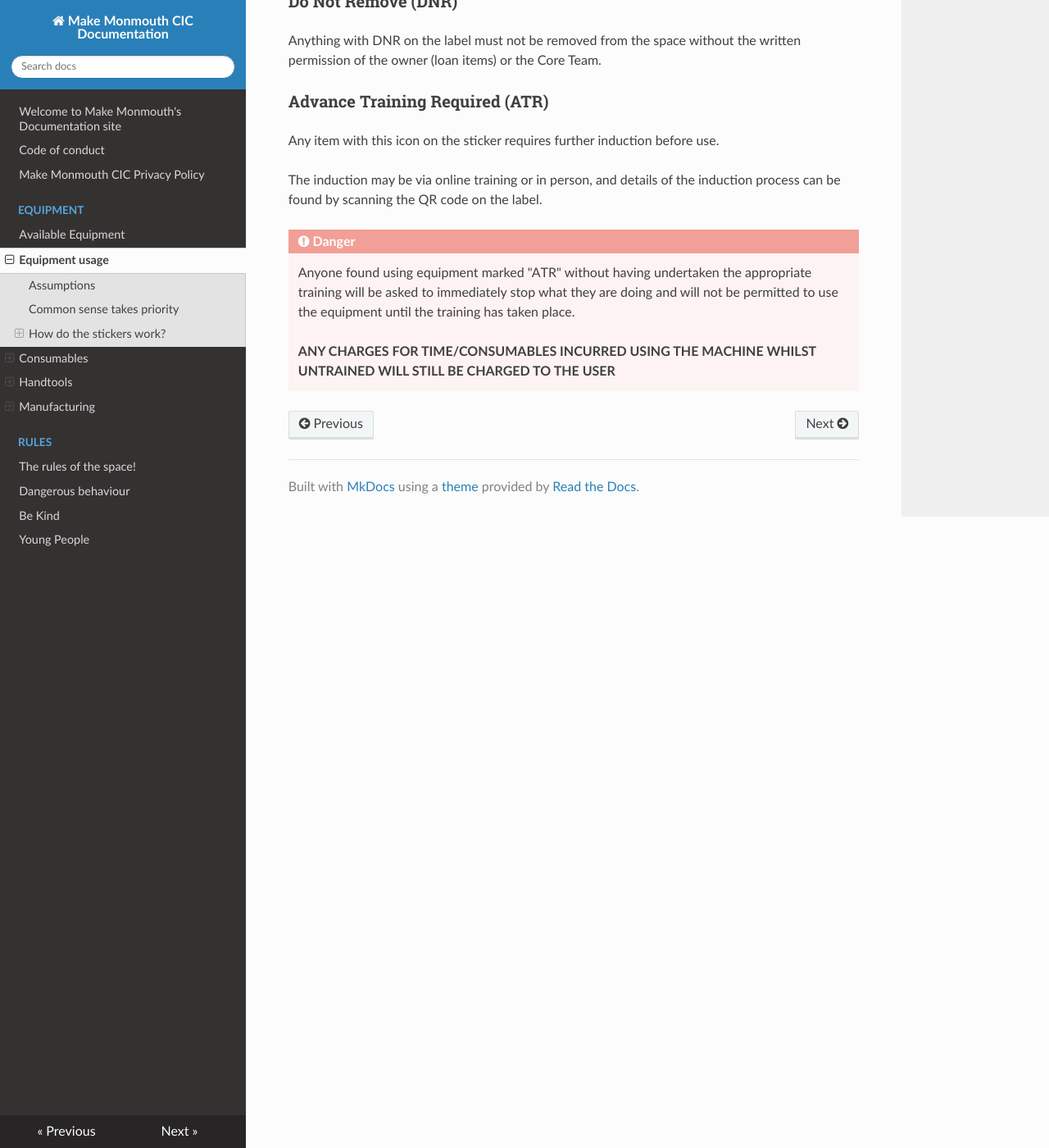
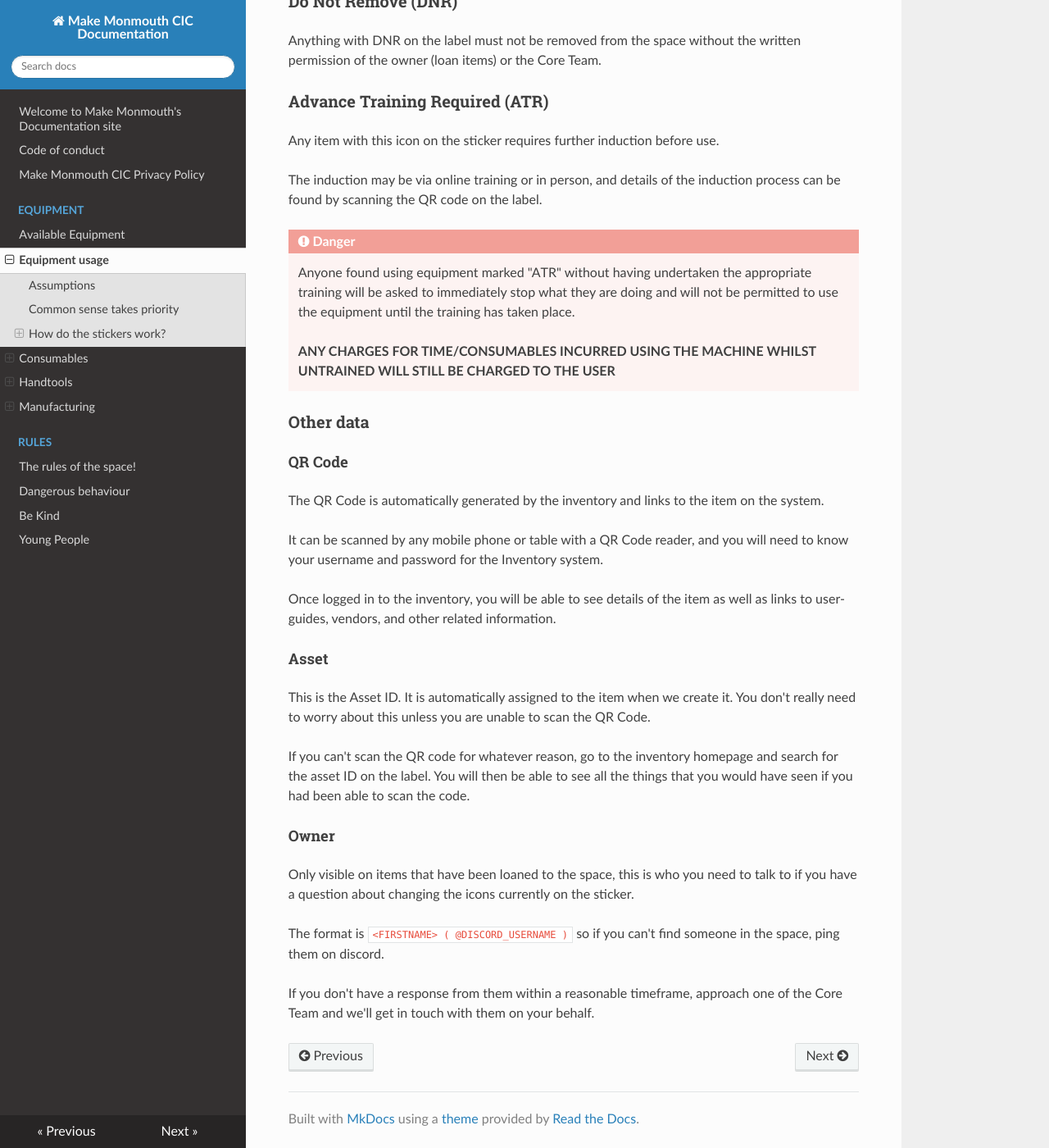
Before and after one commit to MakeMonmouth/docs, an MkDocs documentation site: the page built from docs/equipment/usage_guidelines.md, in a window 1280 px wide and 1400 px high, scrolled down 3269 px. Shown: the whole window at 82% size. Built offline with MkDocs 1.6.1, drawn with Linux system fonts in a browser that asks for light colours; nearby versions of some CDN libraries; some of the changed text lies outside the part shown.

```diff
--- a/docs/equipment/useage_guidelines.md
+++ b/docs/equipment/usage_guidelines.md
@@ -40,7 +40,7 @@
 
 In contrast, a Make Monmouth owned asset will look like this:
 
-![An example asset sticker for an item owned by Make Monmouth](/img/exampleOwnedAsset.png)
+![An example asset sticker for an item owned by Make Monmouth](exampleOwnedAsset.png)
 
 In this case, the item:
 
@@ -96,3 +96,29 @@
     and will not be permitted to use the equipment until the training has taken place.
 
     **ANY CHARGES FOR TIME/CONSUMABLES INCURRED USING THE MACHINE WHILST UNTRAINED WILL STILL BE CHARGED TO THE USER**
+
+### Other data
+
+#### QR Code
+
+The QR Code is automatically generated by the inventory and links to the item on the system.
+
+It can be scanned by any mobile phone or table with a QR Code reader, and you will need to know your username and password for the Inventory system.
+
+Once logged in to the inventory, you will be able to see details of the item as well as links to user-guides, vendors, and other related information.
+
+#### Asset
+
+This is the Asset ID.  It is automatically assigned to the item when we create it.  You don't really need to worry about this unless you are unable to
+scan the QR Code.
+
+If you can't scan the QR code for whatever reason, go to the inventory homepage and search for the asset ID on the label.  You will then be able to see
+all the things that you would have seen if you had been able to scan the code.
+
+#### Owner
+
+Only visible on items that have been loaned to the space, this is who you need to talk to if you have a question about changing the icons currently on the sticker.
+
+The format is `<FIRSTNAME> ( @DISCORD_USERNAME )` so if you can't find someone in the space, ping them on discord.
+
+If you don't have a response from them within a reasonable timeframe, approach one of the Core Team and we'll get in touch with them on your behalf.
--- a/pyproject.toml
+++ b/pyproject.toml
@@ -9,6 +9,7 @@
 python = "^3.10"
 mkdocs = "^1.3.1"
 mkdocs-material = "^8.3.9"
+mkdocs-pymdownx-material-extras = "^2.5.1"
 
 [tool.poetry.dev-dependencies]
 
```
Also changed, not shown: other parts of docs/equipment/usage_guidelines.md (+2 -2 lines), docs/equipment/cc.png (renamed from docs/img/cc.png), docs/equipment/exampleLoanAsset.png (added), docs/equipment/exampleOwnedAsset.png (renamed from docs/img/exampleOwnedAsset.png), docs/img/exampleLoanAsset.png (deleted), 1 other file.
